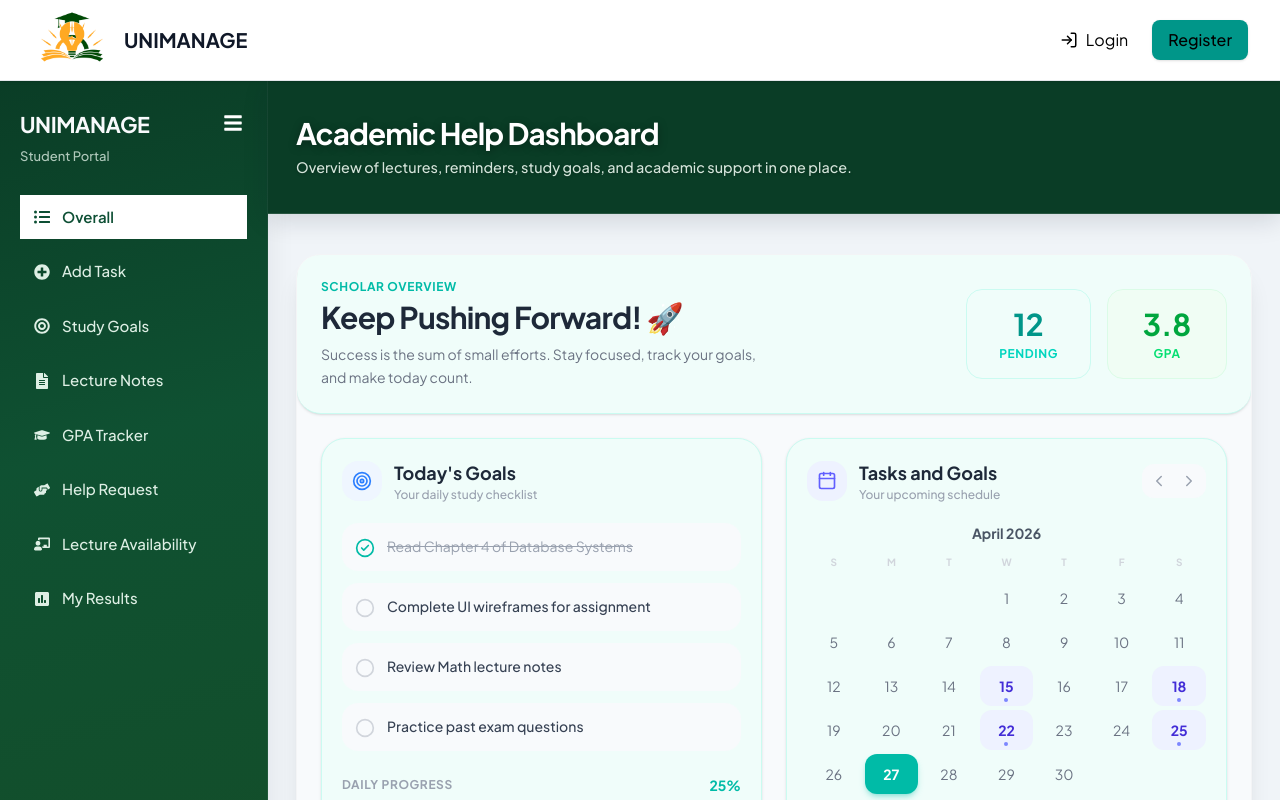
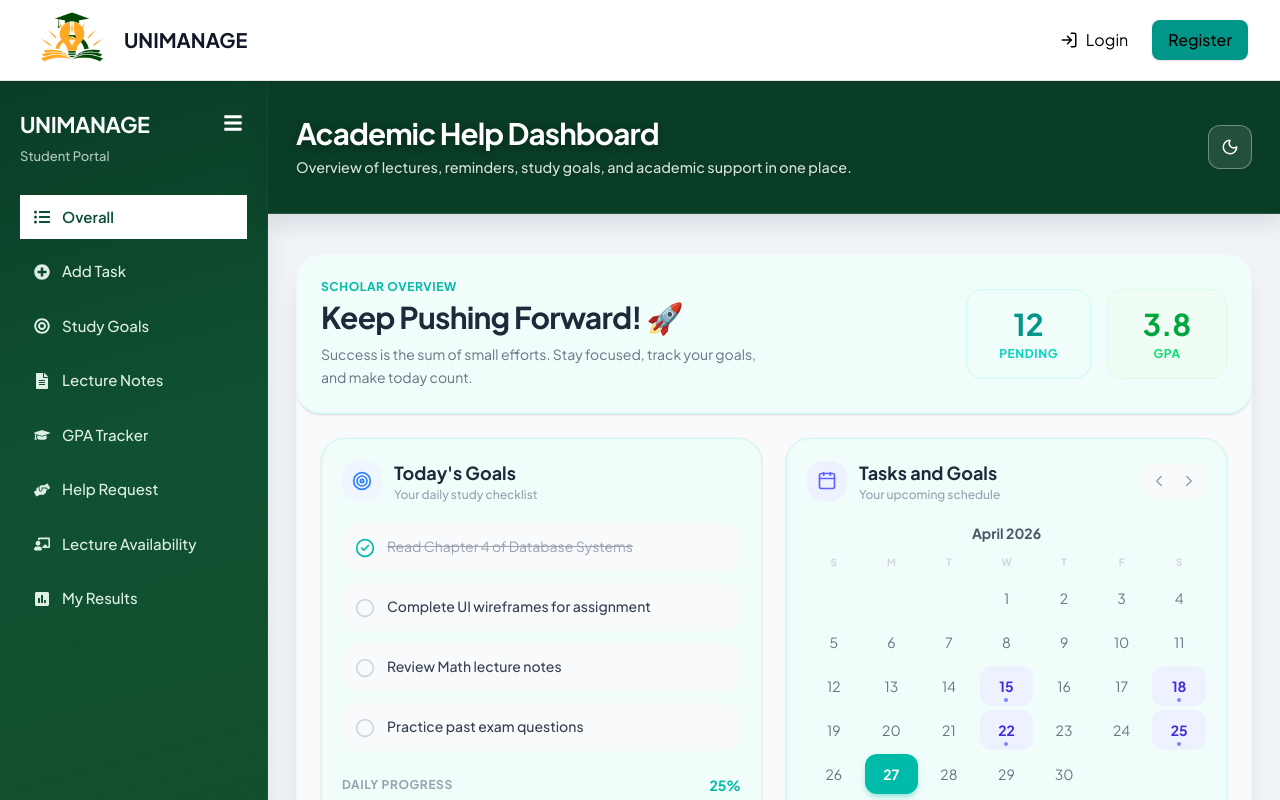
Before and after one commit to Poornima-Hansani/Campus-Facility-Management-System, a React (Vite) app in the folder frontend/: page /dashboard in a window 1280 px wide. Shown: the top 800 px of the page. Built offline with nearby package versions, Linux system fonts and the light colour scheme; no server answers.

Commit message:
add dark mode toggle to Navigation and Topbar

```diff
--- a/frontend/src/App.tsx
+++ b/frontend/src/App.tsx
@@ -1,5 +1,6 @@
 import { BrowserRouter, Routes, Route } from "react-router-dom";
 import { AuthProvider } from "./context/AuthContext";
+import { ThemeProvider } from "./context/ThemeContext";
 import ProtectedRoute from "./components/ProtectedRoute";
 import StudentRoute from "./components/StudentRoute";
 import StaffRoute from "./components/StaffRoute";
@@ -236,11 +237,13 @@ function AppRoutes() {
 
 function App() {
   return (
-    <AuthProvider>
-      <BrowserRouter>
-        <AppRoutes />
-      </BrowserRouter>
-    </AuthProvider>
+    <ThemeProvider>
+      <AuthProvider>
+        <BrowserRouter>
+          <AppRoutes />
+        </BrowserRouter>
+      </AuthProvider>
+    </ThemeProvider>
   );
 }
 
--- a/frontend/src/components/Navigation.tsx
+++ b/frontend/src/components/Navigation.tsx
@@ -1,9 +1,11 @@
 import { Link, useLocation, useNavigate } from "react-router-dom";
-import { Home, LogIn, UserPlus } from 'lucide-react';
+import { Home, LogIn, UserPlus, Moon, Sun } from 'lucide-react';
+import { useTheme } from "../context/ThemeContext";
 
 export default function Navigation() {
   const location = useLocation();
   const navigate = useNavigate();
+  const { theme, toggleTheme } = useTheme();
 
   if (location.pathname === '/') {
     return null;
@@ -25,7 +27,7 @@ export default function Navigation() {
     }`;
 
   const handleLogout = () => {
-    localStorage.clear(); // Clear all unified and legacy tokens
+    localStorage.clear();
     navigate('/');
   };
 
@@ -55,6 +57,14 @@ export default function Navigation() {
                   <Home size={18} />
                   <span className="hidden sm:inline">My Dashboard</span>
                 </Link>
+                <button
+                  onClick={toggleTheme}
+                  className="flex items-center gap-2 px-4 py-2 rounded-lg transition-colors text-gray-600 hover:bg-gray-100"
+                  title={theme === "dark" ? "Switch to light mode" : "Switch to dark mode"}
+                >
+                  {theme === "dark" ? <Sun size={18} /> : <Moon size={18} />}
+                  <span className="hidden sm:inline">{theme === "dark" ? "Light Mode" : "Dark Mode"}</span>
+                </button>
                 <button onClick={handleLogout} className="flex items-center gap-2 px-4 py-2 rounded-lg transition-colors text-red-600 hover:bg-red-50 hover:text-red-700">
                   <LogIn size={18} />
                   <span className="hidden sm:inline">Logout</span>
--- a/frontend/src/components/Topbar.tsx
+++ b/frontend/src/components/Topbar.tsx
@@ -1,6 +1,8 @@
 import { useMemo } from "react";
 import { useLocation } from "react-router-dom";
+import { Sun, Moon } from "lucide-react";
 import { useAuth } from "../context/AuthContext";
+import { useTheme } from "../context/ThemeContext";
 
 type RouteCopy = { title: string; detail: string };
 
@@ -104,6 +106,7 @@ const defaultCopy: RouteCopy = {
 const Topbar = () => {
   const { pathname } = useLocation();
   const { isAdmin } = useAuth();
+  const { theme, toggleTheme } = useTheme();
 
   const { title, detail } = useMemo(
     () => routeCopy[pathname] ?? defaultCopy,
@@ -122,6 +125,15 @@ const Topbar = () => {
           <p className="topbar-detail">{detail}</p>
         </div>
         <div className="topbar-actions">
+          <button
+            type="button"
+            className="topbar-theme-toggle"
+            onClick={toggleTheme}
+            aria-label={theme === "dark" ? "Switch to light mode" : "Switch to dark mode"}
+            title={theme === "dark" ? "Light mode" : "Dark mode"}
+          >
+            {theme === "dark" ? <Sun size={18} /> : <Moon size={18} />}
+          </button>
         </div>
       </div>
     </header>
```
